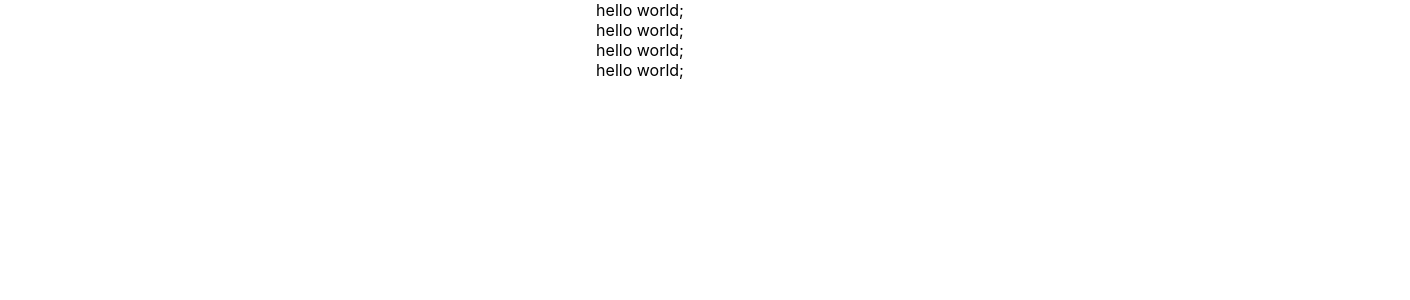
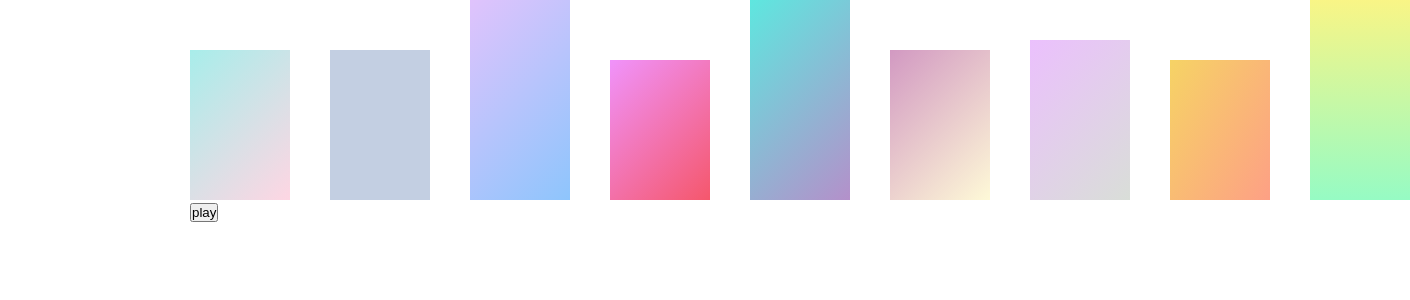
Before and after one commit to December-software-project/sort-algo, a React (Create React App) app: page / in a window 1280 px wide. Shown: the top 300 px of the page, 1410 px wide, since content can reach past the window. Built offline with nearby package versions, Linux system fonts and the light colour scheme.

Commit message:
Animation for the swapping

```diff
--- a/package.json
+++ b/package.json
@@ -6,9 +6,11 @@
     "@testing-library/jest-dom": "^5.11.6",
     "@testing-library/react": "^11.2.2",
     "@testing-library/user-event": "^12.5.0",
+    "lodash": "^4.17.20",
     "react": "^17.0.1",
     "react-dom": "^17.0.1",
     "react-scripts": "4.0.1",
+    "react-spring": "^8.0.27",
     "web-vitals": "^0.2.4"
   },
   "scripts": {
--- a/src/App.css
+++ b/src/App.css
@@ -1,23 +1,5 @@
-.App {
-    text-align: center;
+body {
+    display: flex;
+    justify-content: center;
+    align-items: center;
 }
-
-.App-header {
-    background-color: #282c34;
-    min-height: 100vh;
-    display: flex;
-    flex-direction: column;
-    align-items: center;
-    justify-content: center;
-    font-size: calc(10px + 2vmin);
-    color: white;
-}
-
-@keyframes App-logo-spin {
-    from {
-        transform: rotate(0deg);
-    }
-    to {
-        transform: rotate(360deg);
-    }
-}
--- a/src/App.js
+++ b/src/App.js
@@ -1,17 +1,13 @@
 import React from 'react';
-import About from './about';
-import Visualizer from './visualizer';
-import Team from './team';
-import ContactUs from './contactus';
 import './App.css';
-
+import Visualizer from './visualizer/index'
 function App () {
   return (
     <div className='App'>
-      <About />
+      {/*<About />*/}
       <Visualizer />
-      <Team />
-      <ContactUs />
+      {/*<Team />*/}
+      {/*<ContactUs />*/}
     </div>
   );
 }
--- a/src/index.css
+++ b/src/index.css
@@ -1,11 +1,11 @@
+* {
+    margin: 0;
+    padding: 0;
+}
+
 body {
     margin: 0;
-    font-family: -apple-system, BlinkMacSystemFont, 'Segoe UI', 'Roboto', 'Oxygen', 'Ubuntu',
-    'Cantarell', 'Fira Sans', 'Droid Sans', 'Helvetica Neue', sans-serif;
+    font-family: 'Open Sans', sans-serif;
     -webkit-font-smoothing: antialiased;
     -moz-osx-font-smoothing: grayscale;
 }
-
-code {
-    font-family: source-code-pro, Menlo, Monaco, Consolas, 'Courier New', monospace;
-}
--- /dev/null
+++ b/src/visualizer/algorithm/insertionSort.js
@@ -0,0 +1,18 @@
+const insertionSort = (arr) => {
+
+  let receivedArr = arr;
+  let animationArr = [];
+  let length = receivedArr.length;
+  for (let i = 1; i < length; i++) {
+    let key = receivedArr[i];
+    let j = i - 1;
+    while (j >= 0 && receivedArr[j].height > key.height) {
+      receivedArr[j + 1] = receivedArr[j];
+      animationArr.push([j + 1, j])
+      j = j - 1;
+    }
+    receivedArr[j + 1] = key;
+  }
+  return animationArr;
+}
+export default insertionSort;
--- /dev/null
+++ b/src/visualizer/component/block/AnimatedBlock.js
@@ -0,0 +1,15 @@
+import React from 'react';
+import './styles.css';
+import { animated } from 'react-spring';
+
+const AnimatedBlock = ({ item, props: { x, ...rest }, length, index }) => {
+  return <animated.div
+    className='temp' style={{
+    height: item.height,
+    backgroundImage: item.css,
+    zIndex: length - index,
+    transform: x.interpolate(x => `translate3d(${x}px,0,0)`), ...rest,
+  }} />;
+};
+
+export default AnimatedBlock;
--- /dev/null
+++ b/src/visualizer/component/block/data.js
@@ -0,0 +1,48 @@
+export default [
+  {
+    id: '1',
+    css: 'linear-gradient(135deg, #a8edea 0%, #fed6e3 100%)',
+    height: 150
+  },
+  {
+    id: '2',
+    css: 'linear-gradient(135deg, #c3cfe2 0%, #c3cfe2 100%)',
+    height: 150
+  },
+  {
+    id: '3',
+    css: 'linear-gradient(135deg, #e0c3fc 0%, #8ec5fc 100%)',
+    height: 200
+  },
+  {
+    id: '4',
+    css: 'linear-gradient(135deg, #f093fb 0%, #f5576c 100%)',
+    height: 140
+  },
+  {
+    id: '5',
+    css: 'linear-gradient(135deg, #5ee7df 0%, #b490ca 100%)',
+    height: 200
+  },
+  {
+    id: '6',
+    css: 'linear-gradient(135deg, #d299c2 0%, #fef9d7 100%)',
+    height: 150
+  },
+  {
+    id: '7',
+    css: 'linear-gradient(135deg, #ebc0fd 0%, #d9ded8 100%)',
+    height: 160
+  },
+  {
+    id: '8',
+    css: 'linear-gradient(120deg, #f6d365 0%, #fda085 100%)',
+    height: 140
+  },
+  {
+    id: '9',
+    css: 'linear-gradient(to top, #96fbc4 0%, #f9f586 100%)',
+    height: 200
+  }
+
+]
--- /dev/null
+++ b/src/visualizer/component/block/styles.css
@@ -0,0 +1,10 @@
+.list {
+  box-sizing: border-box;
+  display: flex;
+  flex-direction: row;
+  align-items: flex-end;
+}
+.temp {
+  width: 100px;
+  position: relative;
+}
--- a/src/visualizer/index.js
+++ b/src/visualizer/index.js
@@ -1,7 +1,29 @@
-import React from 'react';
+import React, { useState, useEffect } from 'react';
+import insertionSort from './algorithm/insertionSort';
+import data from './component/block/data';
+import AnimationScreen from './sortingvisualizer/AnimationScreen';
 
 const Visualizer = () => {
-  return <div>hello world;</div>;
+
+  const [isPlay, setIsPlay] = useState(false);
+  const animationArr = insertionSort(data.map(x => x));
+  const swap = (firstIdx, secondIdx, arr) => {
+    let newTempArr = arr.map(x => x);
+    let tmp = newTempArr[firstIdx];
+    newTempArr[firstIdx] = newTempArr[secondIdx];
+    newTempArr[secondIdx] = tmp;
+    return newTempArr;
+  };
+  useEffect(() => {}, [isPlay]);
+
+  return (<div>
+    <div>
+      <AnimationScreen dataArray={data} animationArr={animationArr}
+                       swap={(firstIdx, secondIdx, arr) => swap(firstIdx,
+                         secondIdx, arr)} isPlay={isPlay}/>
+    </div>
+    <button onClick={() => setIsPlay(!isPlay)}>play</button>
+  </div>);
 };
 
 export default Visualizer;
--- /dev/null
+++ b/src/visualizer/sortingvisualizer/AnimationScreen.js
@@ -0,0 +1,44 @@
+import React, { useEffect, useRef, useState } from 'react';
+import { useTransition } from 'react-spring';
+import AnimatedBlock from '../component/block/AnimatedBlock';
+import './styles.css';
+
+const AnimationScreen = ({ dataArray, animationArr, swap, isPlay }) => {
+  console.log(isPlay);
+  const referenceArray = useRef(dataArray);
+  const [idx, setIdx] = useState(0);
+  const length = referenceArray.length;
+  useEffect(() => {
+    if (isPlay && idx < animationArr.length) {
+      setTimeout(() => {
+        let temp = animationArr[idx];
+        referenceArray.current = swap(temp[0], temp[1], referenceArray.current);
+        setIdx(idx + 1);
+      }, 1000);
+    }
+  }, [isPlay, idx]);
+
+  let xDirection = 0;
+  const transitions = useTransition(
+    referenceArray.current.map(
+      data => ({ ...data, x: (xDirection += 40) - 40 })),
+    d => d.id,
+    {
+      from: { height: 0, opacity: 1 },
+      leave: { height: 0, opacity: 1 },
+      enter: ({ x, height }) => ({ x, height, opacity: 1 }),
+      update: ({ x, height }) => ({ x, height }),
+      config: { mass: 5, tension: 500, friction: 100 },
+    },
+  );
+
+  return <div className='list'>
+    {transitions.map(
+      ({ item, props: { x, ...rest } }, index) => {
+        return <AnimatedBlock item={item} props={{ x, ...rest }} index={index}
+                              length={length} key={item.id} />;
+      })}
+  </div>;
+};
+
+export default AnimationScreen;
--- /dev/null
+++ b/src/visualizer/sortingvisualizer/styles.css
@@ -0,0 +1,5 @@
+.list {
+  box-sizing: border-box;
+  display: flex;
+  flex-direction: row;
+}
--- /dev/null
+++ b/src/visualizer/styles.css
@@ -0,0 +1,5 @@
+.list {
+  box-sizing: border-box;
+  display: flex;
+  flex-direction: row;
+}
```
